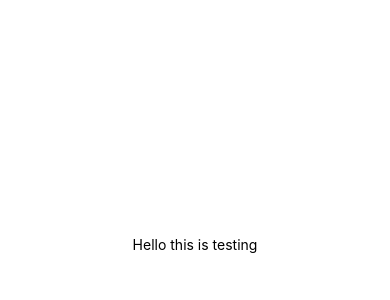
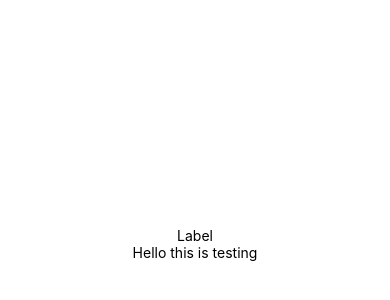
Before and after one commit to Pureum309/OHANA, a React Native app: screen / in a window 390 px wide. Shown: the part 178-478 px from the top of the page. Built offline with nearby package versions, Linux system fonts and the light colour scheme.

Commit message:
made Homescreen

```diff
--- a/App.js
+++ b/App.js
@@ -1,21 +1,9 @@
-import { StatusBar } from 'expo-status-bar';
-import { StyleSheet, Text, View } from 'react-native';
-import Network from './screen/network';
+import React from "react";
+
+import HomeScreen from "./screen/HomeScreen";
 
 export default function App() {
   return (
-    <View style={styles.container}>
-      <Text>Hello this is testing</Text>
-      <StatusBar style="auto" />
-    </View>
+    <HomeScreen />
   );
 }
-
-const styles = StyleSheet.create({
-  container: {
-    flex: 1,
-    backgroundColor: '#fff',
-    alignItems: 'center',
-    justifyContent: 'center',
-  },
-});
--- /dev/null
+++ b/comps/Header.js
@@ -0,0 +1,12 @@
+import React from "react";
+import { View, StyleSheet, Text } from 'react-native'
+
+const Header = () => {
+    return (
+        <View>
+            <Text>Label</Text>
+        </View>
+    )
+}
+
+export default Header
--- /dev/null
+++ b/screen/HomeScreen.js
@@ -0,0 +1,24 @@
+import React from "react";
+import { StyleSheet, Text, View, StatusBar } from 'react-native'
+import Header from "../comps/Header";
+
+const HomeScreen = () => {
+    return (
+        <View style={styles.container}>
+            <Header />
+            <Text>Hello this is testing</Text>
+            <StatusBar style="auto" />
+        </View>
+    )
+}
+
+const styles = StyleSheet.create({
+    container: {
+        flex: 1,
+        backgroundColor: '#fff',
+        alignItems: 'center',
+        justifyContent: 'center',
+    },
+});
+
+export default HomeScreen
```
Also changed, not shown: comps/Network_User/index.js (added), screen/network.js (deleted).
